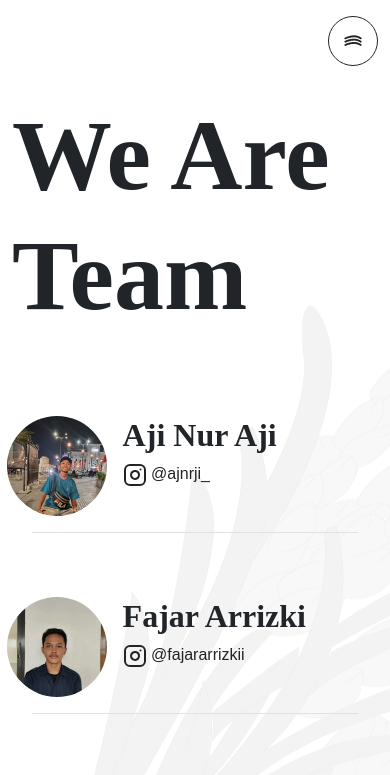
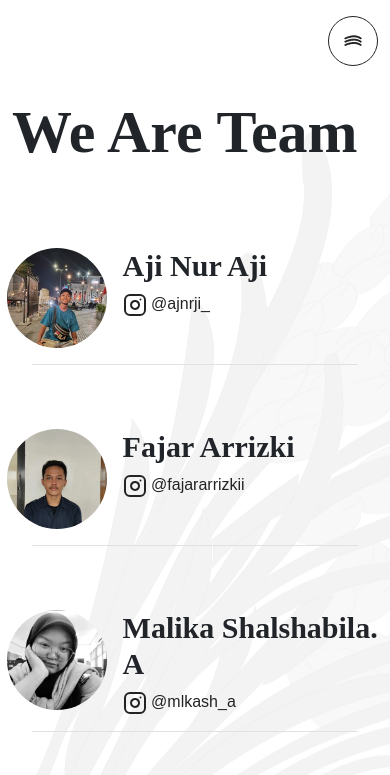
Before and after one commit to AjiNurAji/serentaun, a plain HTML site: page pages/team.html in a window 390 px wide. Shown: the top 775 px of the page. Drawn offline with nearby package versions, Linux system fonts and the light colour scheme; a script that the page names is missing; a web font is replaced by a local one.

Commit message:
responsive team page

```diff
--- a/assets/css/custom.css
+++ b/assets/css/custom.css
@@ -781,6 +781,14 @@ a {
     padding: 0 20px !important;
   }
 
+  #team .title h1 {
+    font-size: 60px !important;
+  }
+
+  #team .text h3 {
+    font-size: 30px !important;
+  }
+
   #gallery .container {
     margin-top: 1.5rem !important;
   }
```
